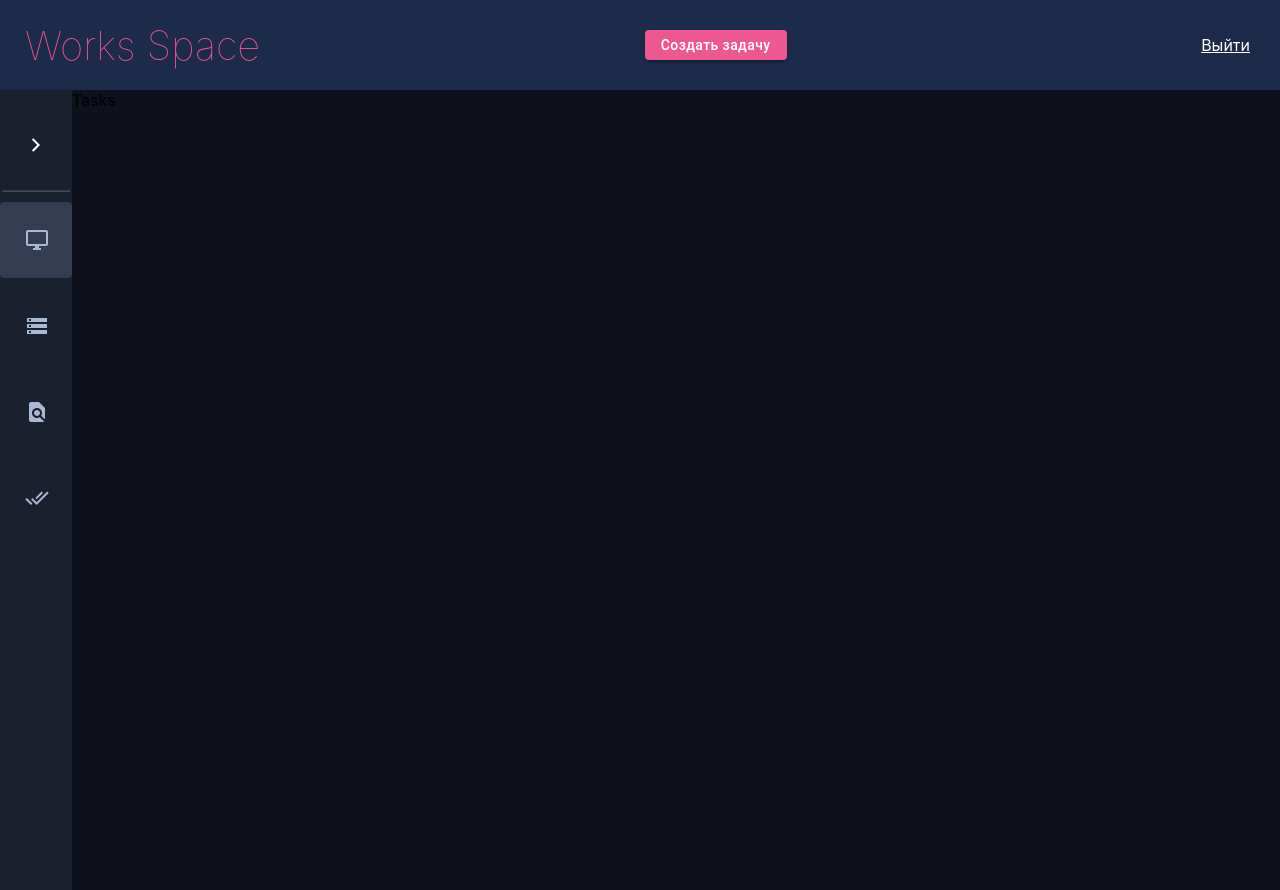
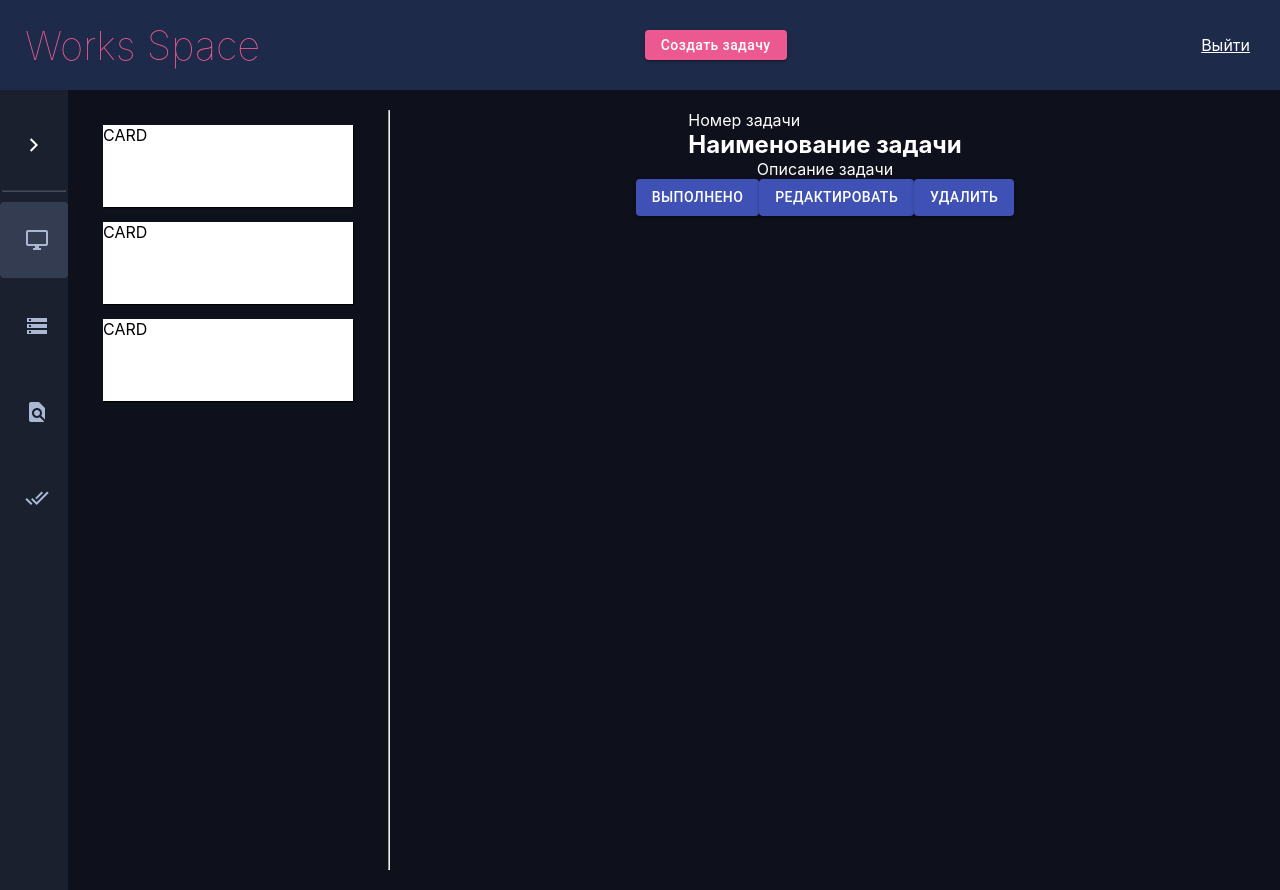
Before and after one commit to emargin/kanban, a React (Create React App) app in the folder client/: page /workSpace/tasks in a window 1280 px wide. Built offline with nearby package versions, Linux system fonts and the light colour scheme; no server answers.

Commit message:
fix: 🐛 change Docker configs for server and client

```diff
--- a/client/src/components/KanbanDesk/KanbanDesk.jsx
+++ b/client/src/components/KanbanDesk/KanbanDesk.jsx
@@ -12,7 +12,7 @@ import instance from '../../instance/instance'
 const useStyles = makeStyles({
     kanbanDesk:{
         height: '90vh',
-        width: '85%',
+        width: '100%',
         backgroundColor: '#0E101C',
         margin: 'auto'
     },
@@ -20,6 +20,9 @@ const useStyles = makeStyles({
 
 })
 
+
+
+// DRAG AND DROP HERE
 const KanbanDesk = (props) => {
     const styles = useStyles();
     const {
--- a/client/src/components/WorkSpace/WorkSpace.jsx
+++ b/client/src/components/WorkSpace/WorkSpace.jsx
@@ -17,7 +17,6 @@ import NavPanel from '../NavPanel/NavPanel';
 
 const useStyles = makeStyles({
     workSpace:{
-
     },
     header:  {
         height: '90px',
@@ -62,8 +61,6 @@ const useStyles = makeStyles({
             color: '#bf1650'
         }
     },
-
-
 })
 
 
@@ -176,12 +173,13 @@ const WorkSpace = (props) => {
         }
     }
 
+
+
     useEffect(()=>{
         fetchTasks()
         fetchTaskStatus()
         fetchTaskPriority()
         fetchUsers()
-        fetchBoard()
         fetchCheckAuth()
     },[])
 
--- a/client/src/pages/Tasks/Tasks.jsx
+++ b/client/src/pages/Tasks/Tasks.jsx
@@ -1,8 +1,90 @@
 import React from 'react'
+import {makeStyles} from '@material-ui/core/styles'
+import { Button} from '@material-ui/core'
+
+const useStyles = makeStyles({
+    tasks: {
+        width: '100%',
+        height: 'auto',
+        display: 'flex',
+        flexDirection: 'row',
+        padding: '20px',
+
+    },
+    cards: {
+        height: '100%',
+        margin: 'auto',
+    },
+    card: {
+        backgroundColor: '#fff',
+        width: '250px',
+        height: '82px',
+        boxShadow: '1px 1px 1px',
+        margin: '15px',
+    },
+    line: {
+        color: '#bf1650',
+        marginLeft: '20px'
+    },
+    taskDescribe: {
+        width:'100%',
+        height: '100%',
+        color: '#fff',
+        display: 'flex',
+        flexDirection: 'column',
+        alignItems: 'center',
+    },
+})
 
 const Tasks = () => {
+    const styles = useStyles()
+
+    const handleClick = () => {
+        console.log('click')
+    }
     return (
-        <section>Tasks</section>
+        <section className={styles.tasks}>
+            <div className={styles.cards}>
+                <div className={styles.card} onClick={handleClick}>CARD</div>
+                <div className={styles.card}>CARD</div>
+                <div className={styles.card}>CARD</div>
+            </div>
+            <hr className={styles.line}/>
+            <div className={styles.taskDescribe}>
+                <div>
+                    <p>Номер задачи</p>
+                    <h2>Наименование задачи</h2>
+                </div>
+                <p> Описание задачи</p>
+
+                <div className={styles.gruopBtn}>
+                    <Button
+                        variant="contained"
+                        color="primary"
+                        type="submit"
+                        className={styles.btn}
+                    >
+                        Выполнено
+                    </Button>
+                    <Button
+                        variant="contained"
+                        color="primary"
+                        type="submit"
+                        className={styles.btn}
+                    >
+                        Редактировать
+                    </Button>
+                    <Button
+                        variant="contained"
+                        color="primary"
+                        type="submit"
+                        className={styles.btn}
+                    >
+                        Удалить
+                    </Button>
+                </div>
+            </div>
+        </section>
     )
 }
 
```
Also changed, not shown: 2 other files (tests, documents, lock files or other folders).
